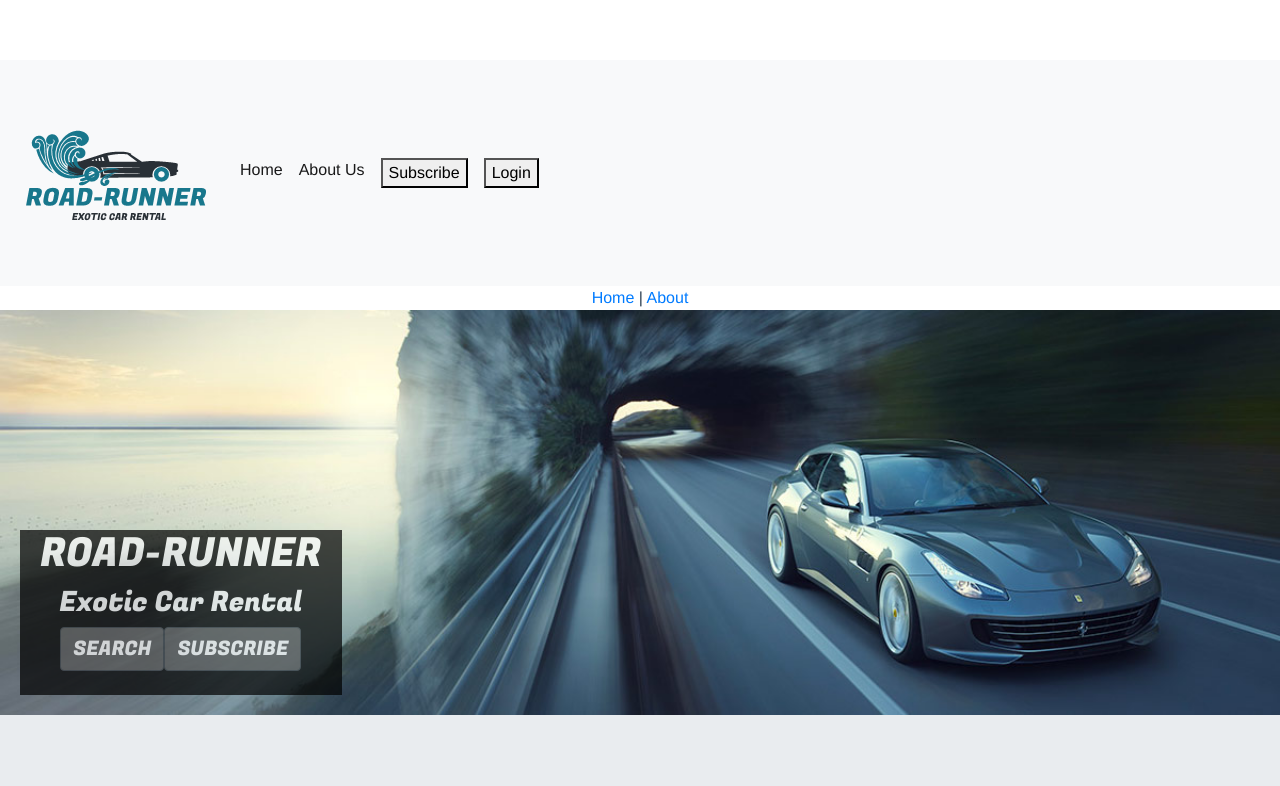
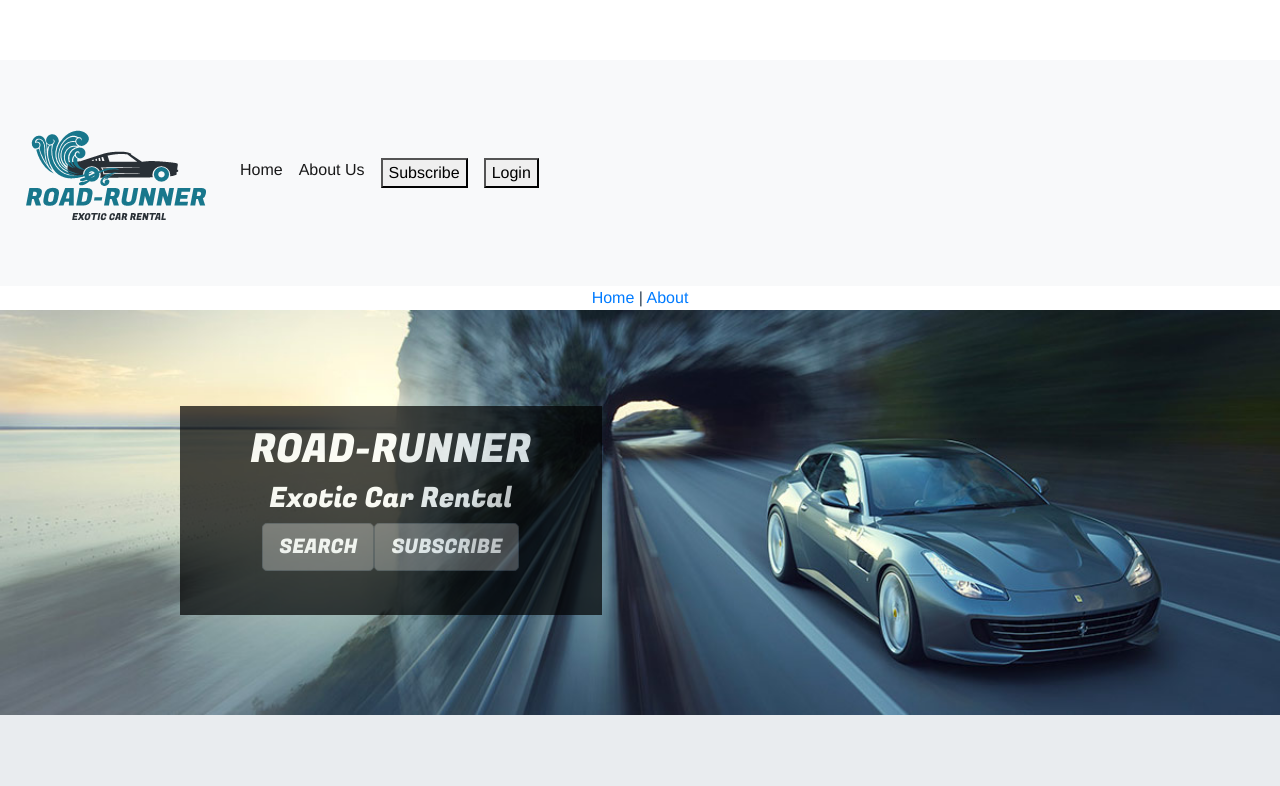
Before and after one commit to bootcamp-s19/group-project-1, a Vue app in the folder roadrunner/: page / in a window 1280 px wide. Shown: the top 786 px of the page. Built offline with nearby package versions, Linux system fonts and the light colour scheme.

Commit message:
Text block made resposive. Status- done.

```diff
--- a/roadrunner/src/components/Header.vue
+++ b/roadrunner/src/components/Header.vue
@@ -1,30 +1,28 @@
 <template>
-
-
   <div class="mainContainer">
     <img src="/img/header.jpg">
 
     <div class="text-block">
       <h1>ROAD-RUNNER</h1>
       <h3>Exotic Car Rental</h3>
-    <button type="button" class="btn btn-dark">SEARCH</button>
-     <button type="button" class="btn btn-dark">SUBSCRIBE</button>
-     <br><br>
+      <button type="button" class="btn btn-dark btn-lg">SEARCH</button>
+      <button type="button" class="btn btn-dark btn-lg">SUBSCRIBE</button>
+      <br>
+      <br>
 
       <!-- <div class="col2">
    <h1> ROAD-RUNNER </h1>
      <button class="btn">BROWSE</button>
-     <button class="btn">SUBSCRIBE</button> -->
-
-
-
+      <button class="btn">SUBSCRIBE</button>-->
     </div>
   </div>
 </template>
 
 <style scoped>
-h1, h3, .btn {
-  font-family: 'Fugaz One', cursive;
+h1,
+h3,
+.btn {
+  font-family: "Fugaz One", cursive;
 }
 .btn {
   background-color: #555;
@@ -34,9 +32,7 @@ h1, h3, .btn {
 
 .col {
   background-color: white;
-
 }
-
 
 .mainContainer {
   position: relative;
@@ -44,9 +40,9 @@ h1, h3, .btn {
 }
 .container {
   position: relative;
-
 }
 
+@media (min-width: 576px) {
   .text-block {
     position: absolute;
     bottom: 20px;
@@ -55,8 +51,59 @@ position: relative;
     opacity: 0.7;
     filter: alpha(opacity=70);
     color: white;
-  padding-left: 20px;
-  padding-right: 20px;
+    padding-left: 70px;
+    padding-right: 70px;
+    padding-top:20px;
+    padding-bottom:20px;
+  }
+}
+
+@media (min-width: 768px) {
+  .text-block {
+    position: absolute;
+    bottom: 20px;
+    left: 20px;
+    background-color:black;
+    opacity: 0.7;
+    filter: alpha(opacity=70);
+    color: white;
+    padding-left: 70px;
+    padding-right: 70px;
+    padding-top:20px;
+    padding-bottom:20px;
+  }
+}
+
+@media (min-width: 992px) {
+  .text-block {
+    position: absolute;
+    bottom: 20px;
+    left: 20px;
+    background-color:black;
+    opacity: 0.7;
+    filter: alpha(opacity=70);
+    color: white;
+    padding-left: 70px;
+    padding-right: 70px;
+    padding-top:20px;
+    padding-bottom:20px;
+  }
+}
+
+@media (min-width: 1200px) {
+  .text-block {
+    position: absolute;
+    bottom: 100px;
+    left: 180px;
+    background-color:black;
+    opacity: 0.7;
+    filter: alpha(opacity=70);
+    color: white;
+    padding-left: 70px;
+    padding-right: 70px;
+    padding-top:20px;
+    padding-bottom:20px;
+  }
 }
 
 .mainContainer img {
@@ -64,8 +111,7 @@ position: relative;
   height: auto;
 }
 
-
-.mainContainer .col2  {
+.mainContainer .col2 {
   position: absolute;
   top: 60%;
   left: 30%;
@@ -77,17 +123,11 @@ position: relative;
   padding: 12px 24px;
   border: none;
   cursor: pointer;
-
 }
-
-
-
-
 
 .mainContainer .btn:hover {
   background-color: black;
 }
-
 </style>
 
 
```
Lines whose indentation alone changed are shown as unchanged.
